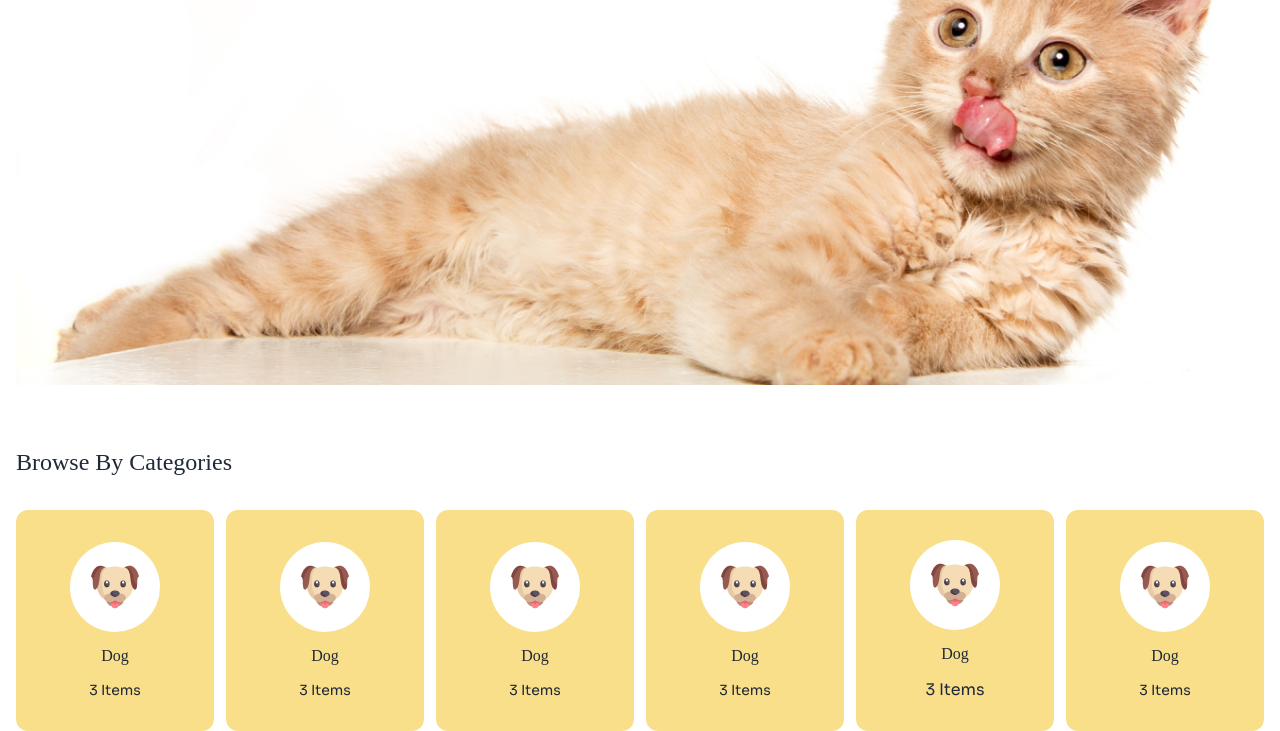
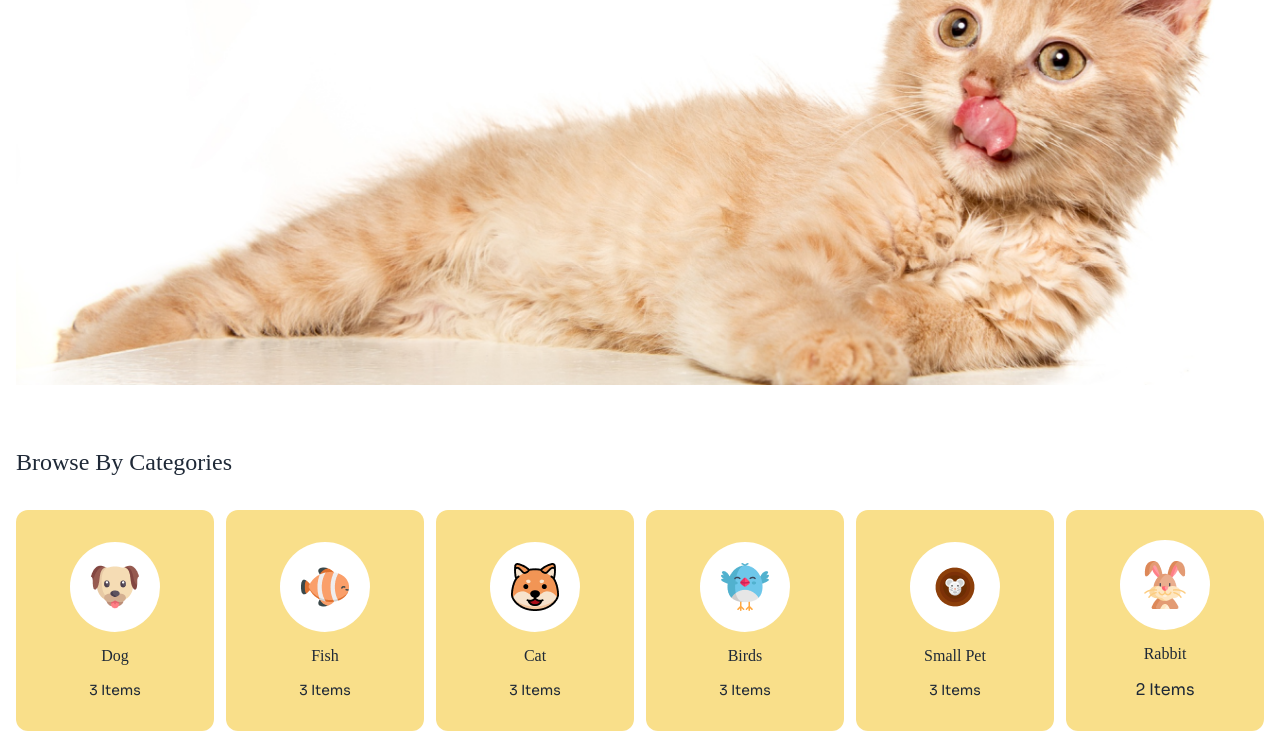
Before and after one commit to Mysterio-O/Assingment-03, a plain HTML site: page index.html in a window 1280 px wide. Shown: the part 499-1230 px from the top of the page. Drawn offline with nearby package versions, Linux system fonts and the light colour scheme; a web font is replaced by a local one.

Commit message:
edited and addded indivisual images and titles

```diff
--- a/index.html
+++ b/index.html
@@ -111,39 +111,40 @@
                 </div>
                 <div class="h-[221px] cat-color flex flex-col justify-center items-center rounded-xl">
                     <div class="mb-3 bg-white rounded-full h-[90px] w-[90px] flex items-center justify-center">
-                        <img src="./c1-assets/dog-cartoon.png" alt="">
+                        <img src="./c1-assets/fish-cartoon.png" alt="">
                     </div>
-                    <h3 class="mb-3">Dog</h3>
+                    <h3 class="mb-3">Fish</h3>
                     <p class="sora-regular text-sm">3 Items</p>
                 </div>
                 <div class="h-[221px] cat-color flex flex-col justify-center items-center rounded-xl">
                     <div class="mb-3 bg-white rounded-full h-[90px] w-[90px] flex items-center justify-center">
-                        <img src="./c1-assets/dog-cartoon.png" alt="">
+                        <img src="./c1-assets/cat-cartoon.png" alt="">
                     </div>
-                    <h3 class="mb-3">Dog</h3>
+                    <h3 class="mb-3">Cat</h3>
                     <p class="sora-regular text-sm">3 Items</p>
                 </div>
                 <div class="h-[221px] cat-color flex flex-col justify-center items-center rounded-xl">
                     <div class="mb-3 bg-white rounded-full h-[90px] w-[90px] flex items-center justify-center">
-                        <img src="./c1-assets/dog-cartoon.png" alt="">
+                        <img src="./c1-assets/bird-cartoon.png" alt="">
                     </div>
-                    <h3 class="mb-3">Dog</h3>
+                    <h3 class="mb-3">Birds</h3>
                     <p class="sora-regular text-sm">3 Items</p>
                 </div>
                 <div class="h-[221px] cat-color flex flex-col justify-center items-center rounded-xl">
                     <div class="mb-3 bg-white rounded-full h-[90px] w-[90px] flex items-center justify-center">
-                        <img src="./c1-assets/dog-cartoon.png" alt="">
+                        <img src="./c1-assets/mouse-cartoon.png" alt="">
                     </div>
-                    <h3 class="mb-3">Dog</h3>
-                    <p class="sora-regular">3 Items</p>
+                    <h3 class="mb-3">Small Pet</h3>
+                    <p class="sora-regular text-sm">3 Items</p>
                 </div>
                 <div class="h-[221px] cat-color flex flex-col justify-center items-center rounded-xl">
                     <div class="mb-3 bg-white rounded-full h-[90px] w-[90px] flex items-center justify-center">
-                        <img src="./c1-assets/dog-cartoon.png" alt="">
+                        <img src="./c1-assets/rabbit-cartoon.png" alt="">
                     </div>
-                    <h3 class="mb-3">Dog</h3>
-                    <p class="sora-regular text-sm">3 Items</p>
+                    <h3 class="mb-3">Rabbit</h3>
+                    <p class="sora-regular">2 Items</p>
                 </div>
+
              </div>
            </section>
     </header>
```
